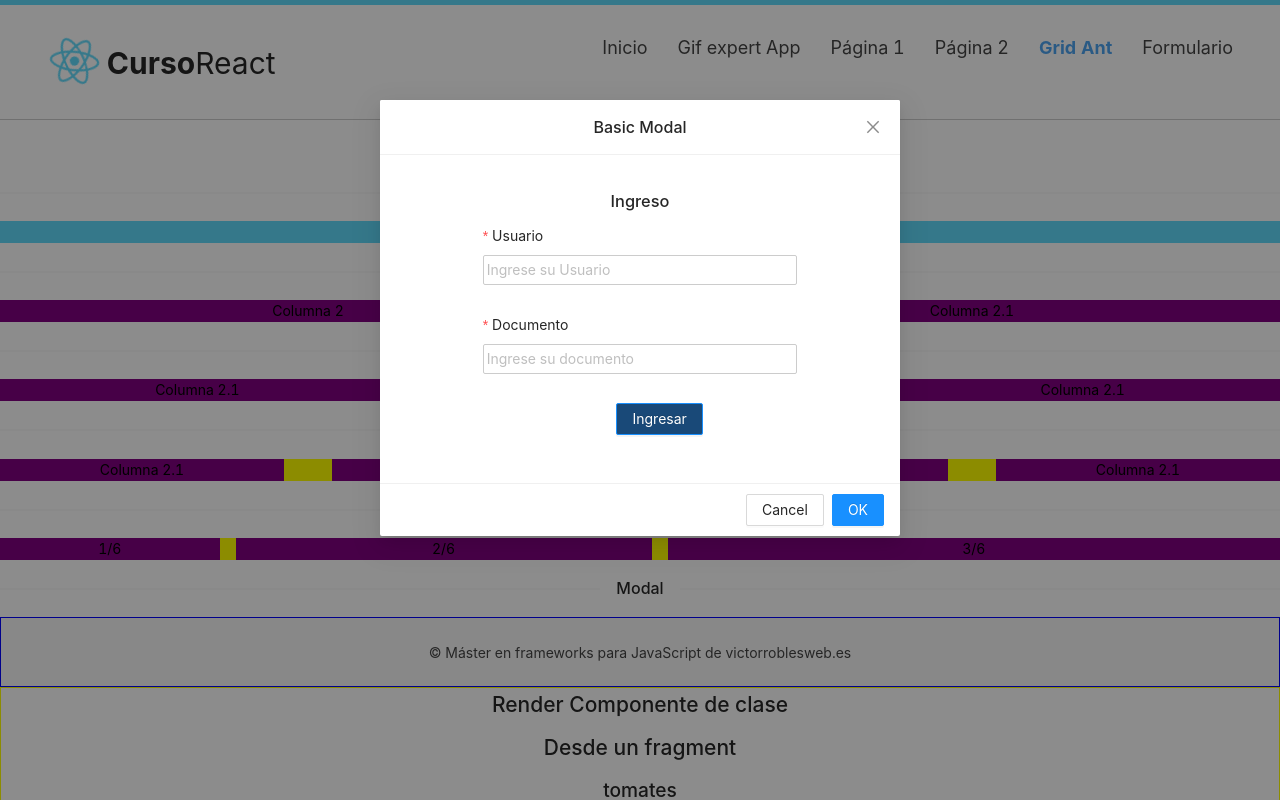
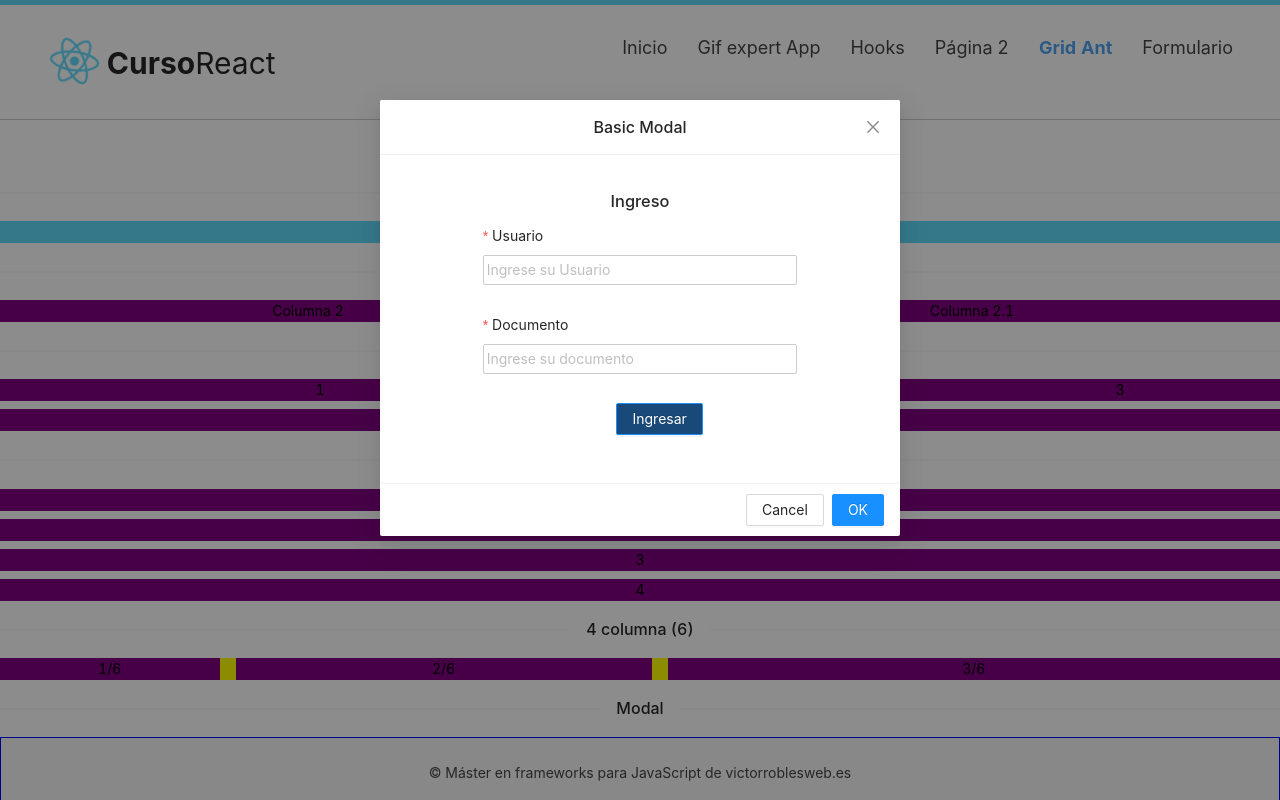
Before and after one commit to andersonNB/Articulos-React, a React (Create React App) app: page /grid in a window 1280 px wide. Shown: the top 800 px of the page. Built offline with nearby package versions, Linux system fonts and the light colour scheme.

Commit message:
Hooks y custom Hooks

```diff
--- a/src/Router.js
+++ b/src/Router.js
@@ -12,6 +12,7 @@ import Dashboard from './components/Dashboard'
 import Home from './components/Home'
 import Blog from './components/Blog'
 import GridAnt from "./components/GridAnt";
+import CounterApp from "./components/Profundizando Hooks/useState/CounterApp"
 
 class Router extends Component {
 
@@ -40,6 +41,7 @@ class Router extends Component {
                         </Route>
                         <Route path="*" element={ <Error /> } />
                         <Route path="/grid" element={ <GridAnt /> } />
+                        <Route path="/hooks" element={ <CounterApp /> } />
                     </Routes>
                 </BrowserRouter>
 
--- a/src/assets/css/App.css
+++ b/src/assets/css/App.css
@@ -302,6 +302,7 @@ textarea {
 }
 
 .article-item {
+	border: 1px solid blue !important;
 	width: 100%;
 	border-bottom: 1px solid #eee;
 	padding-bottom: 20px;
--- a/src/components/GridAnt.js
+++ b/src/components/GridAnt.js
@@ -36,38 +36,43 @@ class GridAnt extends Component {
                 <Divider>1 columna (24)</Divider>
 
                 <Row>
-                    <Col span={ 24 }>
+                    <Col xs={ 12 } sm={ 24 }>
                         <div style={ { backgroundColor: '#61DAFB', color: 'black' } }> Columna</div>
                     </Col>
                 </Row>
                 <Divider>2 columna (12)</Divider>
                 <Row gutter={ [48, 8] }>
-                    <Col span={ 12 } >
+                    <Col xs={ 24 } sm={ 12 } >
                         <div style={ { backgroundColor: 'purple', color: 'black' } }>
                             Columna 2
                         </div>
                     </Col>
-                    <Col span={ 12 } >
+                    <Col xs={ 24 } sm={ 12 } >
                         <div style={ { backgroundColor: 'purple', color: 'black' } }>
                             Columna 2.1
                         </div>
                     </Col>
                 </Row>
-                <Divider>3 columna (8)</Divider>
-                <Row gutter={ [48, 8] }>
-                    <Col span={ 8 } style={ { backgroundColor: 'purple', color: 'black' } }>
+                <Divider>3 columna (8) y 1 de (9)</Divider>
+                <Row gutter={ [0, 8] }>
+                    <Col xs={ 8 } sm={ 8 } md={ 24 } lg={ 12 } style={ { backgroundColor: 'purple', color: 'black' } }>
                         <div style={ { backgroundColor: 'purple', color: 'black' } }>
-                            Columna 2.1
+                            1
                         </div>
                     </Col>
-                    <Col span={ 8 } style={ { backgroundColor: 'green', color: 'black' } }>
+                    <Col xs={ 8 } sm={ 8 } md={ 24 } lg={ 6 } style={ { backgroundColor: 'green', color: 'black' } }>
                         <div style={ { backgroundColor: 'purple', color: 'black' } }>
-                            Columna 2.1
+                            2
                         </div>
                     </Col>
-                    <Col span={ 8 } style={ { backgroundColor: 'yellow', color: 'black' } }>
+                    <Col xs={ 8 } sm={ 8 } md={ 24 } lg={ 6 } style={ { backgroundColor: 'green', color: 'black' } }>
                         <div style={ { backgroundColor: 'purple', color: 'black' } }>
-                            Columna 2.1
+                            3
+                        </div>
+                    </Col>
+                    <Col xs={ 12 } sm={ 24 } md={ 24 } style={ { backgroundColor: 'yellow', color: 'black' } }>
+                        <div style={ { backgroundColor: 'purple', color: 'black' } }>
+                            9
                         </div>
                     </Col>
                 </Row>
@@ -75,24 +80,24 @@ class GridAnt extends Component {
                 <Divider>4 columna (6)</Divider>
                 {/* horizontal, vertical */ }
                 <Row gutter={ [48, 8] }>
-                    <Col span={ 6 } style={ { backgroundColor: 'yellow', color: 'black' } }>
+                    <Col xs={ 6 } lg={ 24 } style={ { backgroundColor: 'yellow', color: 'black' } }>
                         <div style={ { backgroundColor: 'purple', color: 'black' } }>
-                            Columna 2.1
+                            1
                         </div>
                     </Col>
-                    <Col span={ 6 } style={ { backgroundColor: 'yellow', color: 'black' } }>
+                    <Col span={ 6 } lg={ 24 } style={ { backgroundColor: 'yellow', color: 'black' } }>
                         <div style={ { backgroundColor: 'purple', color: 'black' } }>
-                            Columna 2.1
+                            2
                         </div>
                     </Col>
-                    <Col span={ 6 } style={ { backgroundColor: 'yellow', color: 'black' } }>
+                    <Col span={ 6 } lg={ 24 } style={ { backgroundColor: 'yellow', color: 'black' } }>
                         <div style={ { backgroundColor: 'purple', color: 'black' } }>
-                            Columna 2.1
+                            3
                         </div>
                     </Col>
-                    <Col span={ 6 } style={ { backgroundColor: 'yellow', color: 'black' } }>
+                    <Col span={ 6 } lg={ 24 } style={ { backgroundColor: 'yellow', color: 'black' } }>
                         <div style={ { backgroundColor: 'purple', color: 'black' } }>
-                            Columna 2.1
+                            4
                         </div>
                     </Col>
                 </Row>
--- a/src/components/Header.js
+++ b/src/components/Header.js
@@ -31,8 +31,11 @@ class Header extends Component {
                             {/* <li>
                                 <NavLink to="/pagina-1">Página 4</NavLink>
                             </li> */}
+                            {/* <li>
+                                <Link to={ `/noExisteNRouter/${usuario}` }>Página 1</Link>
+                            </li> */}
                             <li>
-                                <Link to={ `/noExisteNRouter/${usuario}` }>Página 1</Link>
+                                <Link to={ "/hooks" }>Hooks</Link>
                             </li>
                             <li>
                                 <NavLink to="/pruebas/">Página 2</NavLink>
--- a/src/components/MiComponente.js
+++ b/src/components/MiComponente.js
@@ -21,7 +21,7 @@ class MiComponente extends React.Component {
                     {
                         receta.ingredients.map((item, i) => {
                             console.log(item, i)
-                            return (<h3 key={ i } > { item }</h3>);
+                            return (<div key={ i } > { item }</div>);
                         })
                     }
                 </h3>
--- a/src/components/Pelicula.js
+++ b/src/components/Pelicula.js
@@ -1,4 +1,5 @@
 import React, { Component } from 'react';
+import { Row, Col } from 'antd'
 import '../assets/css/Peliculas.css';
 
 class Pelicula extends Component {
@@ -106,15 +107,17 @@ class Pelicula extends Component {
 
                 { this.state.peliculas.map((item, key) => {
                     return (
-                        <>
                         <article className="article-item" id="article-template" key={ key + 1 } style={ { width: "200px" } }>
+                            <Row>
+                                <Col xs={ 24 } md={ 12 } lg={ 8 } >
                                     <h2>{ item.titulo } </h2>
                                     <div className="image-wrap">
                                         <img src={ item.imagen } alt={ item.titulo } />
                                     </div>
+                                </Col>
+                            </Row>
                             <button onClick={ () => this.marcarFavoritaHijo(item.titulo, key) }>Marcar favorita</button>
                         </article>
-                        </>
                     )
                 })
                 }
--- /dev/null
+++ b/src/components/Profundizando Hooks/CounterWithCustomHooks.js
@@ -0,0 +1,21 @@
+import React from 'react'
+import { useCounter } from "./Hooks/useCounter"
+
+const CounterWithCustomHooks = () => {
+
+    const { stateHook: counter, increment, decrement, reset, } = useCounter()
+    return (
+        <>
+            <h1>Counter With CustomHooks</h1>
+            <h2>{ counter } </h2>
+            <hr />
+
+
+            <button onClick={ () => increment(2) } >+1</button>
+            <button onClick={ () => decrement(2) } >-1</button>
+            <button onClick={ reset } >Reset</button>
+        </>
+    )
+}
+
+export default CounterWithCustomHooks
--- /dev/null
+++ b/src/components/Profundizando Hooks/Hooks/useCounter.js
@@ -0,0 +1,27 @@
+import { useState } from "react"
+
+export const useCounter = (initialState = 10) => {
+
+    const [stateHook, setStateHook] = useState(initialState)
+
+
+    const increment = (factor) => {
+        setStateHook(stateHook + factor)
+    }
+
+    const decrement = (factor) => {
+        setStateHook(stateHook - factor)
+    }
+
+    const reset = () => {
+        setStateHook(initialState)
+    }
+
+    //Extrayemos la logica del custom Hook
+    return {
+        stateHook,
+        increment,
+        decrement,
+        reset,
+    }
+}
--- /dev/null
+++ b/src/components/Profundizando Hooks/useEffect/Message.js
@@ -0,0 +1,45 @@
+import React, { useEffect, useState } from 'react'
+
+const Message = () => {
+
+    const [coords, setCoords] = useState({ x: 0, y: 0 })
+
+    const { x, y } = coords
+
+    useEffect(() => {
+        //EL cuerpo del effect
+        console.log("Componente montado re-crack")
+        //Creamos una funcion para tener control de la misma, ya que
+        //si dejamos en función de flecha como esta controlar esa acción
+        // es más complicado
+        const mouseMove = (e) => {
+
+            // const { x, y } = e
+
+            const coordenadas = { x: e.x, y: e.y };
+
+            setCoords(coordenadas)
+        }
+
+        window.addEventListener('mousemove', mouseMove)
+
+        return () => {
+            //Fase de limpieza
+            console.log("Componente desmontado my papu")
+            window.removeEventListener('mousemove', mouseMove)
+
+        }
+        //A la propiedad/función/objeto por la cual estaremos escuchando
+    }, [])
+
+
+    return (
+        <>
+            <div>Se cargo el componente</div>
+            <h3>{ x } </h3>
+            <h3>{ y } </h3>
+        </>
+    )
+}
+
+export default Message
--- /dev/null
+++ b/src/components/Profundizando Hooks/useEffect/SimpleForm.js
@@ -0,0 +1,70 @@
+import React from 'react'
+import { useEffect, useState } from 'react'
+
+//Components
+import Message from './Message'
+
+const SimpleForm = () => {
+
+
+
+    const [formState, setFormState] = useState({ name: "", email: "", })
+
+    const { name, email } = formState;
+
+
+    //Efecto en general
+    useEffect(() => {
+        console.log("Desde el UseEffect para el componente en general")
+    }, [])
+
+    //Efectos en especifico
+    useEffect(() => {
+        console.log("useEffect para el cambio del name")
+    }, [name])
+    //Efectos en especifico
+    useEffect(() => {
+        console.log("useEffect para el cambio del email")
+    }, [email])
+
+
+
+    useEffect(() => {
+
+        // window.addEventListener()
+        console.log("useEffect para el cambio del email")
+    }, [])
+
+    const handleInputChange = (e) => {
+        console.log(e.target.name)
+        console.log(e.target.value)
+
+        setFormState({
+            ...formState,
+            //e.target.name tiene el valor del name del input, que sera igual al nombre del objeto para este caso
+            [e.target.name]: e.target.value
+        })
+    }
+
+    return (
+        <>
+            <hr />
+            <h1>useEffect</h1>
+
+
+            <input type="text" name="name" placeholder="nombre" autoComplete="off" value={ name } onChange={ handleInputChange } />
+            <input type="text" name="email" placeholder="ejemplo@gmail.com" autoComplete="off" value={ email } onChange={ handleInputChange } />
+
+            <hr />
+            { name }
+            { email }
+
+            <h2>Limpieza del useEffect</h2>
+            { name === '123' && <Message /> }
+
+
+        </>
+    )
+}
+
+export default SimpleForm
--- /dev/null
+++ b/src/components/Profundizando Hooks/useState/CounterApp.js
@@ -0,0 +1,39 @@
+import React, { useState } from 'react'
+import CounterWithCustomHooks from "../CounterWithCustomHooks"
+import SimpleForm from "../useEffect/SimpleForm"
+
+const CounterApp = () => {
+
+
+    const [counter, setcounter] = useState({ counter1: 10, counter2: { valor1: 1, valor2: 2 }, counter3: 30, counter4: 40, counter5: 50 })
+
+
+
+    const { counter1, counter2 } = counter
+
+    const { prop1, valor2 } = counter2
+
+    const x = counter.counter2
+
+    console.log(prop1)
+
+    return (
+        <>
+            <h1>Counter { counter1 } </h1>
+            <h1>Counter { prop1 } </h1>
+            <h1>Counter { valor2 } </h1>
+            <h1>Counter { counter.counter3 } </h1>
+            <h1>Counter { counter.counter4 } </h1>
+            <h1>Counter { counter.counter5 } </h1>
+            <hr />
+            {/* Aqui buscaba cambiar la propiedad de un objeto que esta dentro de otro objeto mediante el state ...counter2, prop1: prop1 + 1 */ }
+            <button onClick={ () => setcounter({ ...counter, counter1: counter1 + 1, ...counter.counter2.valor1, counter3: counter.counter3 + 1, }) }>+1</button>
+            <hr />
+
+            <CounterWithCustomHooks />
+            <SimpleForm />
+        </>
+    )
+}
+
+export default CounterApp
```
Lines whose indentation alone changed are shown as unchanged.
